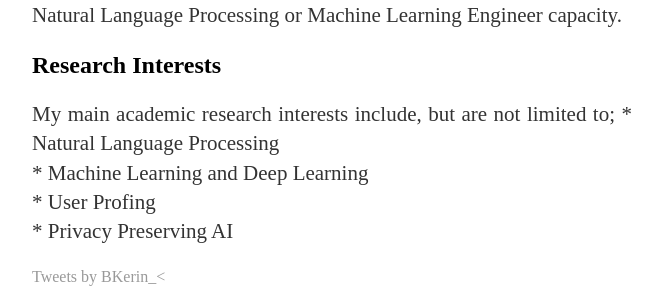
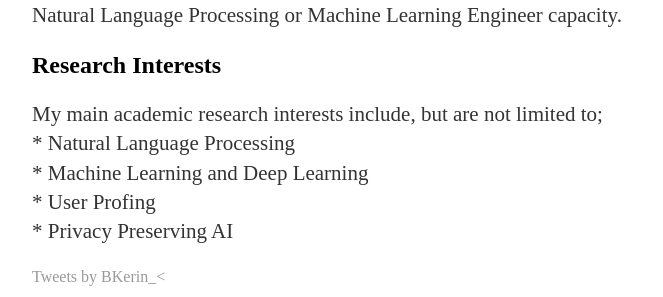
Before and after one commit to kerinb/kerinb.github.io, a Jekyll site: the page built from index.md, in a window 1280 px wide. Shown: the part 727-1024 px from the top of the page, without its empty margins (160-823 px from the left). Built offline with Jekyll 4.4.1, drawn with Linux system fonts in a browser that asks for light colours; comment, search, counter and statistics services are not loaded.

```diff
--- a/_layouts/default.html
+++ b/_layouts/default.html
@@ -4,6 +4,7 @@
 		<head>
 			<title>{{ page.title }}</title>
 			<link rel="icon" href="iamges/cat_favicon.png">
+			<link rel="stylesheet" href="/css/bootstrap-social.css" />
 			<!-- link to main stylesheet -->
 			<link rel="stylesheet" type="text/css" href="/css/main.css">
 		</head>
--- a/index.md
+++ b/index.md
@@ -35,7 +35,7 @@
 
 ## Research Interests
 <p align="justify" style="max-width:600px">
-My main academic research interests include, but are not limited to;
+My main academic research interests include, but are not limited to; <br>
 * Natural Language Processing<br>
 * Machine Learning and Deep Learning<br>
 * User Profing <br>
```
